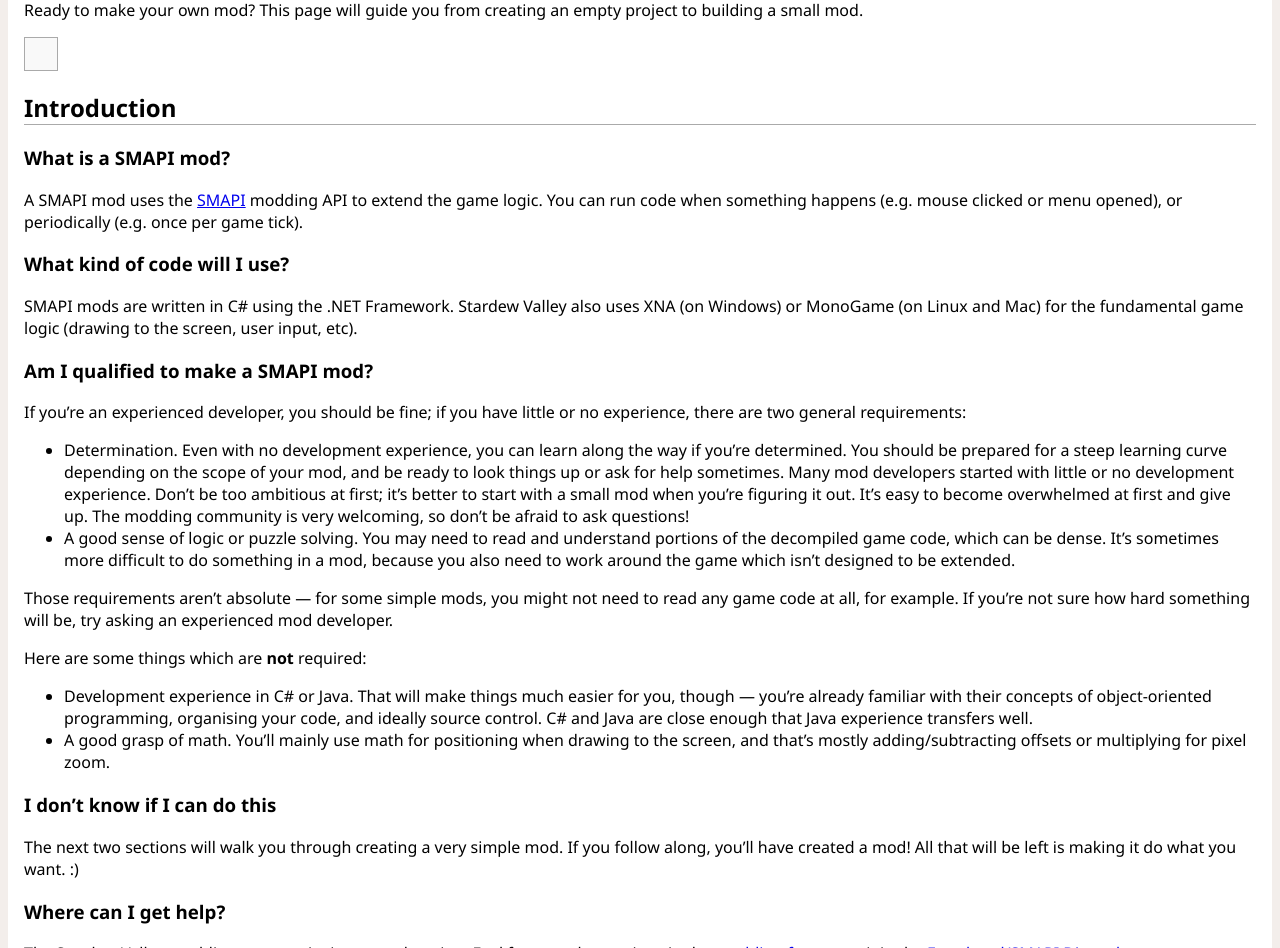
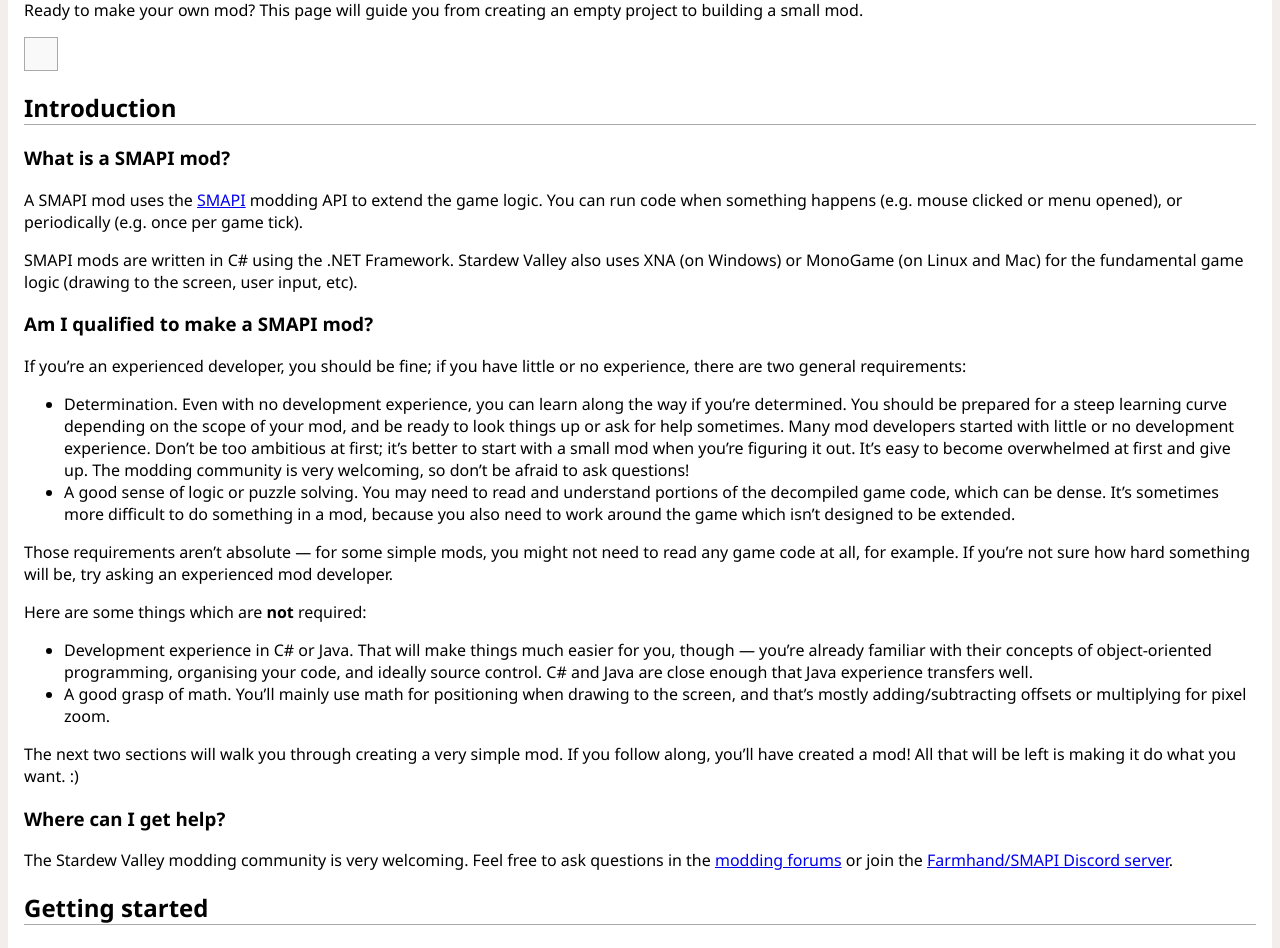
Before and after one commit to Pathoschild/canimod.github.io, a Jekyll site: the page built from guides/creating-a-smapi-mod.md, in a window 1280 px wide and 1400 px high. Shown: the part 452-1400 px from the top of the window. Built offline with Jekyll 4.4.1, drawn with Linux system fonts in a browser that asks for light colours.

Commit message:
merge sections

```diff
--- a/guides/creating-a-smapi-mod.md
+++ b/guides/creating-a-smapi-mod.md
@@ -11,7 +11,6 @@
 You can run code when something happens (e.g. mouse clicked or menu opened), or periodically (e.g.
 once per game tick).
 
-### What kind of code will I use?
 SMAPI mods are written in C# using the .NET Framework. Stardew Valley also uses XNA (on Windows) or
 MonoGame (on Linux and Mac) for the fundamental game logic (drawing to the screen, user input, etc).
 
@@ -41,7 +40,6 @@
 * A good grasp of math. You'll mainly use math for positioning when drawing to the screen, and
   that's mostly adding/subtracting offsets or multiplying for pixel zoom.
 
-### I don't know if I can do this
 The next two sections will walk you through creating a very simple mod. If you follow along, you'll
 have created a mod! All that will be left is making it do what you want. :)
 
```
